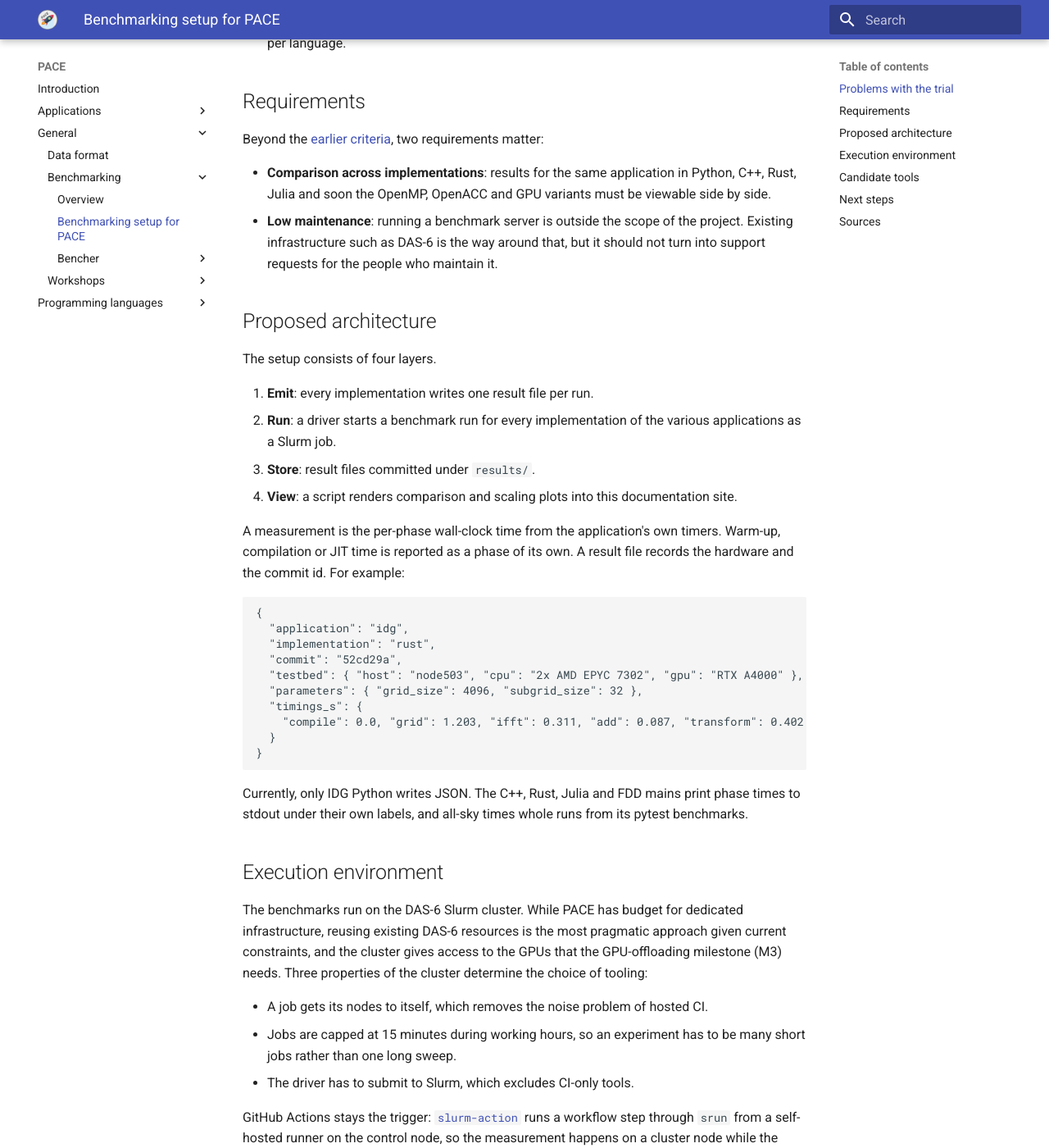
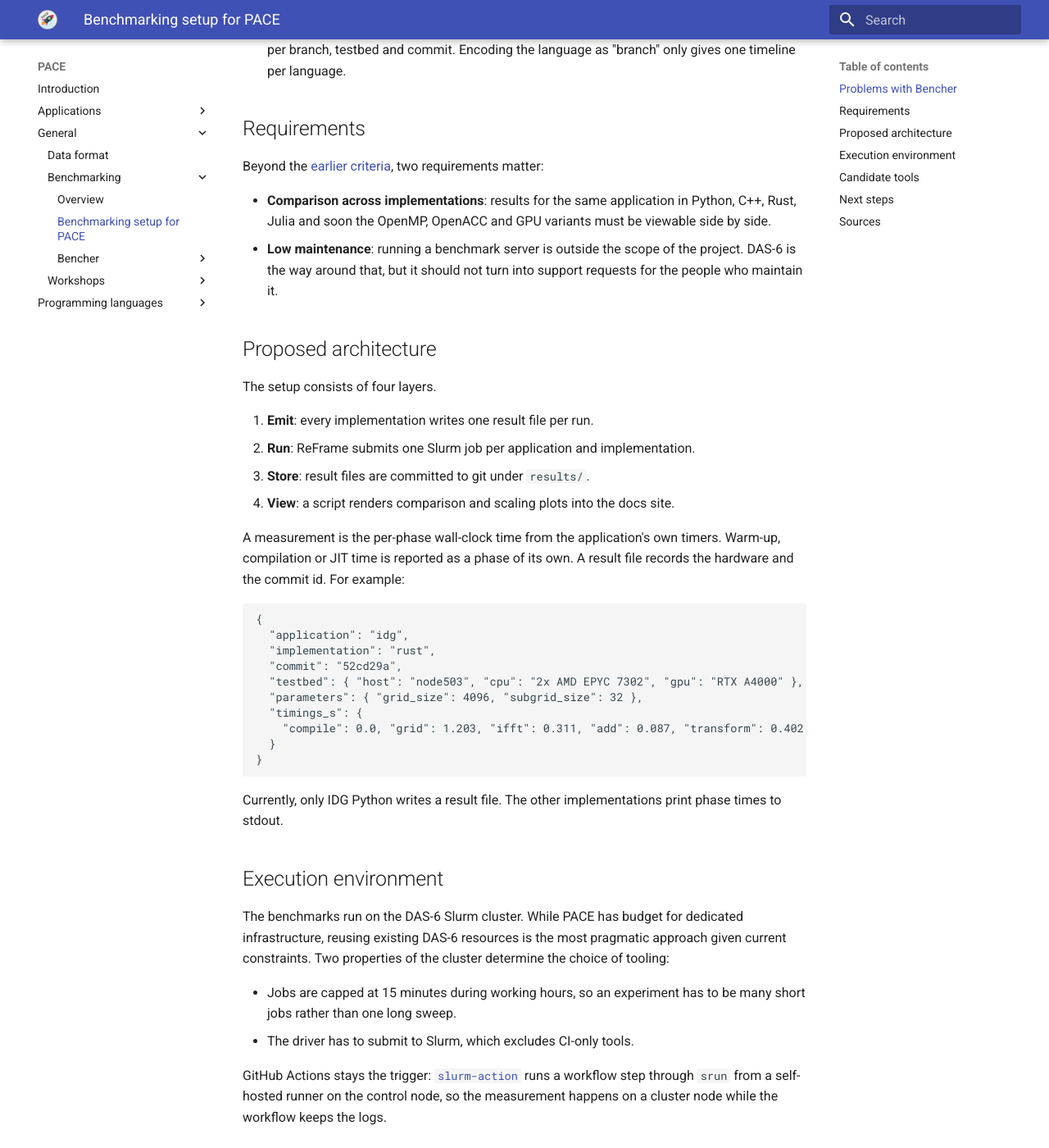
Before and after one commit to astron-rd/PACE, an MkDocs documentation site: the page built from docs/general/benchmarking/setup.md, in a window 1280 px wide and 1400 px high, scrolled down 808 px. Shown: the whole window at 82% size. Built offline with MkDocs 1.6.1 and Material for MkDocs 9.7.7, drawn with Linux system fonts in a browser that asks for light colours; nearby versions of some CDN libraries; some of the changed text lies outside the part shown.

Commit message:
docs: tighten the wording of benchmarking setup

````diff
--- a/docs/general/benchmarking/setup.md
+++ b/docs/general/benchmarking/setup.md
@@ -13,10 +13,11 @@
 [`slurm-action`](https://github.com/astron-rd/slurm-action) can move the run
 itself onto a Slurm cluster. The recommendation is to run the benchmarks on the
 DAS-6 cluster, triggered from GitHub Actions through `slurm-action`, with
-ReFrame as the driver. Every implementation writes a result format defined
-within PACE, results are kept in git, and plots are rendered into the docs site.
+ReFrame as the driver. Every implementation writes a result file in a format
+defined by PACE, results are kept in git, and plots are rendered into the docs
+site.
 
-## Problems with the trial
+## Problems with Bencher
 
 - **Access.** Not every team member could get access to the project on
   bencher.dev.
@@ -28,8 +29,8 @@
   varies 10 to 20 % run to run by github-action-benchmark's own estimate, and
   the Bencher trial on it raised a false +10.66 % alert on a 20 us kernel
   ([report](https://bencher.dev/perf/astron-pace/reports/f3bf8381-e065-4ae8-86e2-bd20cd186d2c)).
-  No storage tool fixes this. The GPU and multi-node work of the later PACE
-  milestones (M3 to M5) will need GPU nodes, which CI runners do not offer.
+- **No GPUs.** The GPU and multi-node work of the later PACE milestones (M3 to
+  M5) needs GPU nodes, which CI runners do not offer.
 - **Data model.** Bencher, like github-action-benchmark, CodSpeed and Nyrkio,
   records a value per branch, testbed and commit. Encoding the language as
   "branch" only gives one timeline per language.
@@ -42,19 +43,17 @@
   Python, C++, Rust, Julia and soon the OpenMP, OpenACC and GPU variants must be
   viewable side by side.
 - **Low maintenance**: running a benchmark server is outside the scope of the
-  project. Existing infrastructure such as DAS-6 is the way around that, but it
-  should not turn into support requests for the people who maintain it.
+  project. DAS-6 is the way around that, but it should not turn into support
+  requests for the people who maintain it.
 
 ## Proposed architecture
 
 The setup consists of four layers.
 
 1. **Emit**: every implementation writes one result file per run.
-1. **Run**: a driver starts a benchmark run for every implementation of the
-   various applications as a Slurm job.
-1. **Store**: result files committed under `results/`.
-1. **View**: a script renders comparison and scaling plots into this
-   documentation site.
+1. **Run**: ReFrame submits one Slurm job per application and implementation.
+1. **Store**: result files are committed to git under `results/`.
+1. **View**: a script renders comparison and scaling plots into the docs site.
 
 A measurement is the per-phase wall-clock time from the application's own
 timers. Warm-up, compilation or JIT time is reported as a phase of its own. A
@@ -73,19 +72,16 @@
 }
 ```
 
-Currently, only IDG Python writes JSON. The C++, Rust, Julia and FDD mains print
-phase times to stdout under their own labels, and all-sky times whole runs from
-its pytest benchmarks.
+Currently, only IDG Python writes a result file. The other implementations print
+phase times to stdout.
 
 ## Execution environment
 
 The benchmarks run on the DAS-6 Slurm cluster. While PACE has budget for
 dedicated infrastructure, reusing existing DAS-6 resources is the most pragmatic
-approach given current constraints, and the cluster gives access to the GPUs
-that the GPU-offloading milestone (M3) needs. Three properties of the cluster
-determine the choice of tooling:
+approach given current constraints. Two properties of the cluster determine the
+choice of tooling:
 
-- A job gets its nodes to itself, which removes the noise problem of hosted CI.
 - Jobs are capped at 15 minutes during working hours, so an experiment has to be
   many short jobs rather than one long sweep.
 - The driver has to submit to Slurm, which excludes CI-only tools.
@@ -103,25 +99,22 @@
 | JUBE (JSC)   | templates | Submits through job templates, runs every combination of parameterset values, collects results with regex patterns into CSV tables. Not on PyPI, last release May 2024.                          |
 | ReBench      | no        | Config lists implementations x benchmarks x input sizes directly. One config is one long local run and denoising wants sudo, so it suits a dedicated machine, not a time-capped cluster.         |
 | hyperfine    | no        | Repeats a command with warm-up over every combination of parameter values, per-run times to JSON. Times the whole process, so it adds nothing to the applications' own phase timers.             |
-| Shell script | sbatch    | Works anywhere, you write the loop. Reimplements what the drivers already do (parameterisation, result collection, comparison).                                                                  |
+| Shell script | sbatch    | Works anywhere, the loop is hand-written. Reimplements what the drivers already do (parameterisation, result collection, comparison).                                                            |
 
-ReFrame is the driver of choice: it submits to Slurm natively and is easy to
-install via `uv`. JUBE loses on maintenance status, ReBench and hyperfine on
-Slurm support, and a shell script on reimplementing what the drivers already do.
+ReFrame is the driver: it submits to Slurm natively and is easy to install via
+`uv`. JUBE loses on maintenance status, ReBench and hyperfine on Slurm support,
+and a shell script on reimplementing what the drivers already do.
 
-Also considered: Ramble/Benchpark (built for standard benchmark suites, expects
-Spack-built applications), Pavilion2 (system acceptance tests rather than
-performance studies), Bencher self-hosted and github-action-benchmark (no
-Slurm), Nyrkio and Conbench (need a server and model results as a commit
-timeline), CodSpeed (SaaS, simulated CPU, no GPU/Julia), asv (single Python
-project per commit).
+Also considered: Ramble and Benchpark (expect Spack-built applications),
+Pavilion2 (system acceptance tests rather than performance studies), Conbench
+(needs a server) and asv (single Python project per commit).
 
 ## Next steps
 
 1. Define the JSON specification of the result file.
 1. Make every implementation write a result file.
 1. Run the benchmarks on DAS-6 from GitHub Actions.
-1. Render the comparison and scaling plots into the documentation.
+1. Render the comparison and scaling plots into the docs site.
 
 ## Sources
 
````
